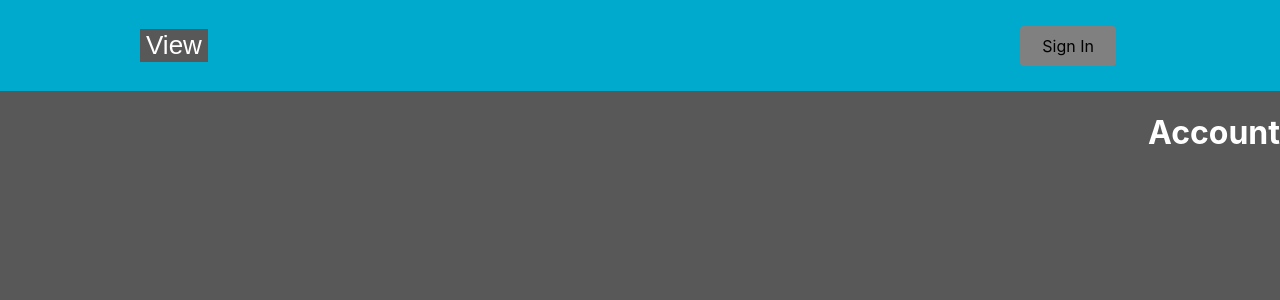
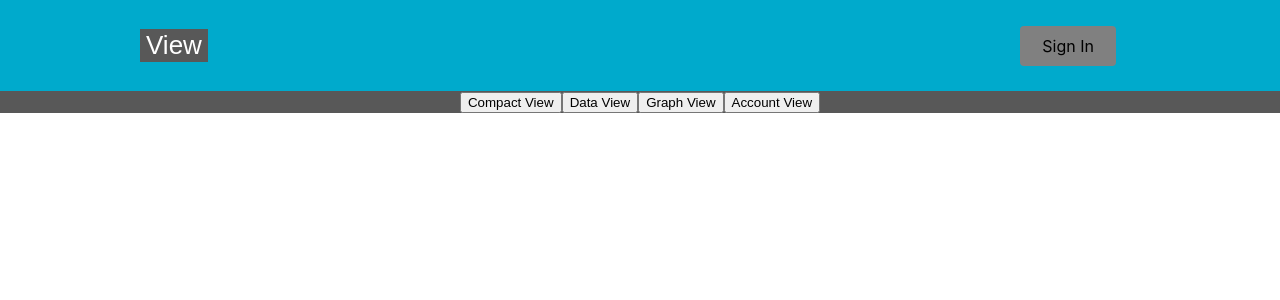
Before and after one commit to RyanOrth/CompactCrypto, a React (Create React App) app: page /account in a window 1280 px wide. Shown: the top 300 px of the page. Built offline with nearby package versions, Linux system fonts and the light colour scheme.

Commit message:
Saving changes to old nav-bar-update

```diff
--- a/package.json
+++ b/package.json
@@ -11,6 +11,7 @@
     "@testing-library/react": "^9.5.0",
     "@testing-library/user-event": "^7.2.1",
     "apexcharts": "^3.28.3",
+    "lodash": "^4.17.21",
     "react": "^17.0.2",
     "react-apexcharts": "^1.3.9",
     "react-dom": "^17.0.2",
--- /dev/null
+++ b/src/features/PageManager/PageManager.js
@@ -0,0 +1,67 @@
+import React from 'react';
+import _ from 'lodash';
+import {
+  COMPACT_VIEW,
+  DATA_VIEW,
+  GRAPH_VIEW,
+  ACCOUNT_VIEW,
+} from '../../constants/action-types';
+import { NavMenu } from '../navbar/NavbarElements';
+
+const PageManager = ({
+  HandleCompactViewAction,
+  HandleDataViewAction,
+  HandleGraphViewAction,
+  HandleAccountViewAction,
+  appState,
+  locationState,
+}) => {
+  return (
+    <section >
+      {/* <NavMenu> */}
+      {/* <div class='dropdown'> */}
+      {/* <button class='dropbtn'>View</button> */}
+      {/* <div class='dropdown-content'> */}
+      <button onClick={HandleCompactViewAction}>
+        <span>{COMPACT_VIEW}</span>
+        {appState === COMPACT_VIEW ? (
+          <span/>
+        ) : null}
+      </button>
+      <button onClick={HandleDataViewAction}>
+        <span>{DATA_VIEW}</span>
+        {appState === DATA_VIEW ? (
+          <span/>
+        ) : null}
+      </button>
+      <button onClick={HandleGraphViewAction}>
+        <span>{GRAPH_VIEW}</span>
+        {appState === GRAPH_VIEW ? (
+          <span/>
+        ) : null}
+      </button>
+      <button onClick={HandleAccountViewAction}>
+        <span>{ACCOUNT_VIEW}</span>
+        {appState === ACCOUNT_VIEW ? (
+          <span/>
+        ) : null}
+      </button>
+      {/* </div> */}
+      {/* </div> */}
+      {/* </NavMenu> */}
+      {locationState && (
+        <pre>
+          <span>Here's the info passed in: </span>
+          {_.map(locationState, (val, key) => (
+            <span key={key}>
+              {' '}
+              {key} is <span >{val}</span>{' '}
+            </span>
+          ))}
+        </pre>
+      )}
+    </section>
+  );
+};
+
+export default PageManager;
--- a/src/pages/account.js
+++ b/src/pages/account.js
@@ -1,18 +1,115 @@
 import React from 'react';
+import { Redirect } from 'react-router-dom';
+import PageManager from '../features/PageManager/PageManager';
+import pageManager from './pageManager';
 
-const Account = () => {
+
+import { DropDown } from '../features/dropDown/DropDown';
+import {
+  COMPACT_VIEW,
+  DATA_VIEW,
+  GRAPH_VIEW,
+  ACCOUNT_VIEW,
+} from '../constants/action-types';
+
+const initProps = {
+  items: ['Option 1', 'Option 2', 'Option 3', 'Option 4'],
+  initValue: 'Option 1',
+};
+
+const Account = ({ appState, handleCompactViewAction, handleDataViewAction, handleGraphViewAction, handleAccountViewAction }) => {
+  if (appState === COMPACT_VIEW) {
+    return (
+      <Redirect
+        push
+        to={{
+          pathname: '/',
+          state: {
+            // var1: 'Hello',
+            // var2: 7,
+            // var3: 'none'
+          }
+        }}
+      />
+    );
+  }
+
+  if (appState === DATA_VIEW) {
+    return (
+      <Redirect
+        push
+        to={{
+          pathname: '/data-view',
+          state: {
+            // var1: 'Hello',
+            // var2: 7,
+            // var3: 'none'
+          }
+        }}
+      />
+    );
+  }
+
+  if (appState === GRAPH_VIEW) {
+    return (
+      <Redirect
+        push
+        to={{
+          pathname: '/graph-view',
+          state: {
+            // var1: 'Hello',
+            // var2: 7,
+            // var3: 'none'
+          }
+        }}
+      />
+    );
+  }
+
+  if (appState === ACCOUNT_VIEW) {
+    return (
+      // <Redirect
+      //   push
+      //   to={{
+      //     pathname: '/account',
+      //     state: {
+      //       // var1: 'Hello',
+      //       // var2: 7,
+      //       // var3: 'none'
+      //     }
+      //   }}
+      // />
+      <div>
+        <button>HELLO!!!</button>
+      </div>
+    );
+  }
+
   return (
-    <div
-      style={{
-        display: 'flex',
-        justifyContent: 'Right',
-        alignItems: 'Right',
-        height: '100vh'
-      }}
-      >
-        <h1>Account</h1>
-      </div>
+    <PageManager
+      HandleCompactViewAction={handleCompactViewAction}
+      HandleDataViewAction={handleDataViewAction}
+      HandleGraphViewAction={handleGraphViewAction}
+      HandleAccountViewAction={handleAccountViewAction}
+      appState={appState}
+    >
+
+      <button>STUFF</button>
+    </PageManager>
+
+    // <div
+    //   style={{
+    //     display: 'flex',
+    //     justifyContent: 'Right',
+    //     alignItems: 'Right',
+    //     height: '100vh'
+    //   }}
+    //   >
+    //     <DropDown value={initProps.initValue} items={initProps.items} />
+
+    //     <h1>Account</h1>
+    //   </div>
   );
 };
 
-export default Account;
+export default pageManager(Account);
--- /dev/null
+++ b/src/pages/pageManager.js
@@ -0,0 +1,143 @@
+import React, { Component } from 'react';
+import {
+  COMPACT_VIEW,
+  DATA_VIEW,
+  GRAPH_VIEW,
+  ACCOUNT_VIEW,
+} from '../constants/action-types';
+
+function pageManager(PageComponent){
+  class ComposedPageComponent extends Component {
+    state = {
+      appState: COMPACT_VIEW
+    };
+
+    // _handlePageSwitchAction = (currentPage) => {
+    //   switch(currentPage) {
+    //     case COMPACT_VIEW:
+    //       this.setState(
+    //         {
+    //           appState: COMPACT_VIEW
+    //         },
+    //       this._handleAccountView(COMPACT_VIEW)
+    //       );
+    //       break;
+    //     case DATA_VIEW:
+    //       this.setState(
+    //         {
+    //           appState: DATA_VIEW
+    //         },
+    //       this._handleAccountView(DATA_VIEW)
+    //       );
+    //       break;
+    //     case GRAPH_VIEW:
+    //       this.setState(
+    //         {
+    //           appState: GRAPH_VIEW
+    //         },
+    //       this._handleAccountView(GRAPH_VIEW)
+    //       );
+    //       break;
+    //     case ACCOUNT_VIEW:
+    //       this.setState(
+    //         {
+    //           appState: ACCOUNT_VIEW
+    //         },
+    //       this._handleAccountView(ACCOUNT_VIEW)
+    //       );
+    //       break;
+    //     default:
+    //       break;
+    //   }
+    // }
+
+    _handleCompactViewAction = () => {
+      this.setState(
+        {
+          appState: COMPACT_VIEW
+        },
+      this._handleCompactViewPageSwitch
+      );
+    };
+
+    _handleCompactViewPageSwitch = () => {
+      const self = this;
+      setTimeout(() => {
+        self.setState({
+          appState: COMPACT_VIEW
+        });
+      });
+    };
+
+    _handleDataViewAction = () => {
+      this.setState(
+        {
+          appState: DATA_VIEW
+        },
+      this._handleDataViewPageSwitch
+      );
+    };
+
+    _handleDataViewPageSwitch = () => {
+      const self = this;
+      setTimeout(() => {
+        self.setState({
+          appState: DATA_VIEW
+        });
+      });
+    };
+
+    _handleGraphViewAction = () => {
+      this.setState(
+        {
+          appState: GRAPH_VIEW
+        },
+      this._handleGraphViewPageSwitch
+      );
+    };
+
+    _handleGraphViewPageSwitch = () => {
+      const self = this;
+      setTimeout(() => {
+        self.setState({
+          appState: GRAPH_VIEW
+        });
+      });
+    };
+
+    _handleAccountViewAction = () => {
+      this.setState(
+        {
+          appState: ACCOUNT_VIEW
+        },
+      this._handleAccountViewPageSwitch
+      );
+    };
+
+    _handleAccountViewPageSwitch = () => {
+      const self = this;
+      setTimeout(() => {
+        self.setState({
+          appState: ACCOUNT_VIEW
+        });
+      });
+    };
+
+    render() {
+      return (
+        <PageComponent
+          {...this.props}
+          appState={this.appState}
+          handleCompactViewAction={this._handleCompactViewAction}
+          handleDataViewAction={this._handleDataViewAction}
+          handleGraphViewAction={this._handleGraphViewAction}
+          handleAccountViewAction={this._handleAccountViewAction}
+          />
+      );
+    }
+  }
+
+  return ComposedPageComponent;
+}
+
+export default pageManager;
```
Also changed, not shown: src/actions/index.js (added, +27 -0 lines), 1 other file (tests, documents, lock files or other folders).
